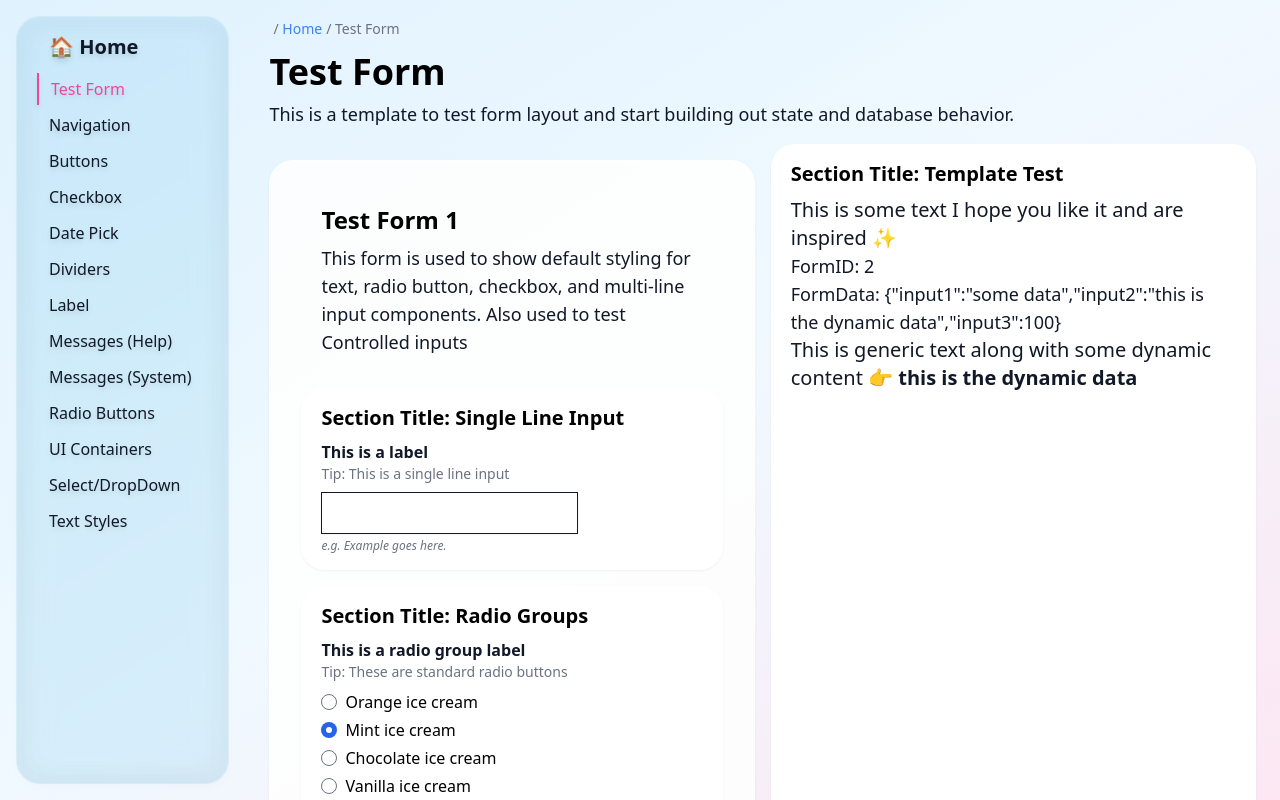
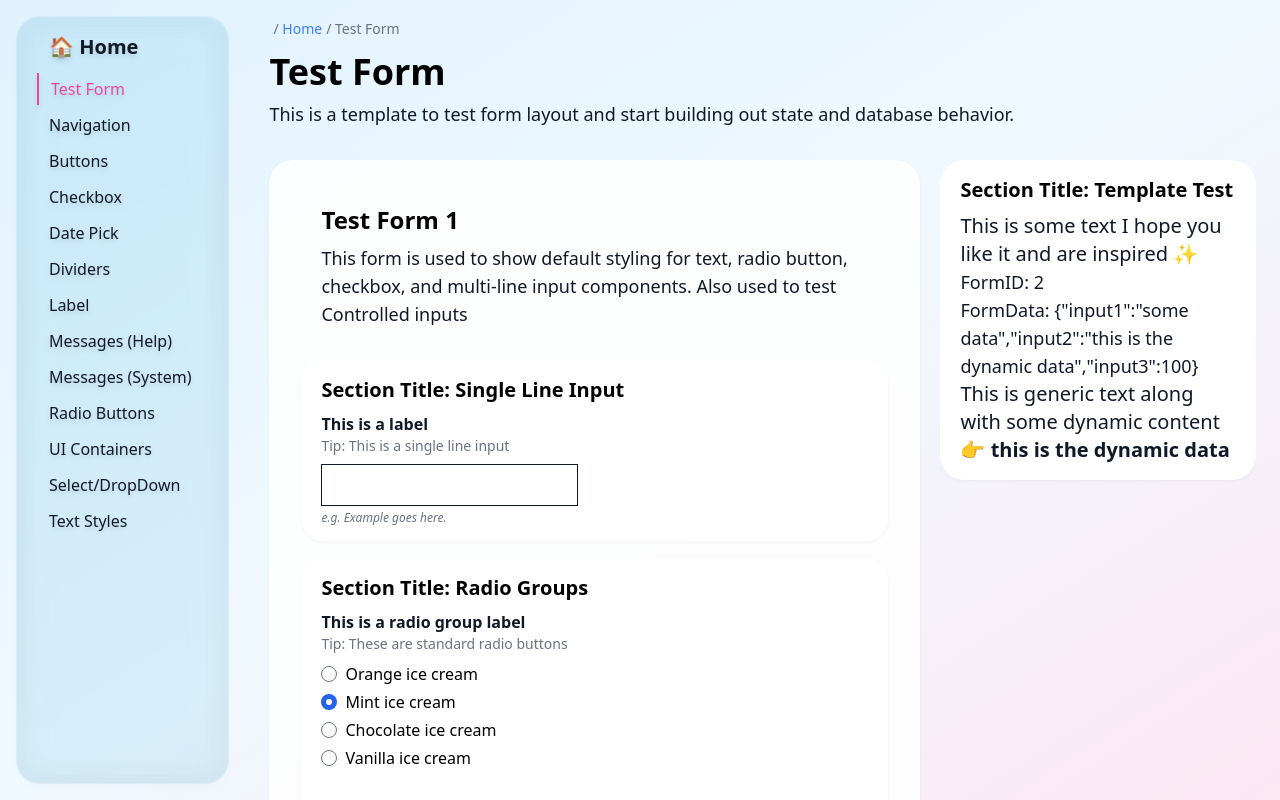
Before and after one commit to tayv/Project-Bubblegum, a Next.js app: page /forms/test-form in a window 1280 px wide. Built offline with nearby package versions, Linux system fonts and the light colour scheme.

Commit message:
Template now stickies to right side

```diff
--- a/pages/forms/test-form.tsx
+++ b/pages/forms/test-form.tsx
@@ -144,8 +144,8 @@ const TestForm: FC = () => {
       <Heading text="Test Form" size="h1" type="primary"/>
       <Paragraph text="This is a template to test form layout and start building out state and database behavior." size="standard" type="primary" />
 
-      <div className="grid grid-cols-1 sm:grid-cols-2 gap-4 w-full xl:max-w-1400">
-        <form className="py-3 px-8 my-8 rounded-3xl bg-white/90 drop-shadow-sm " onSubmit={ onSubmit }>
+      <div className="grid grid-cols-1 sm:grid-cols-3 gap-5 w-full xl:max-w-1400">
+        <form className="col-span-2 py-3 px-8 my-8 rounded-3xl bg-white/90 drop-shadow-sm " onSubmit={ onSubmit }>
           <Section id="intro" style="blank">
             <Heading text="Test Form 1" size="h2" type="primary"/>
             <Paragraph text="This form is used to show default styling for text, radio button, checkbox, and multi-line input components. Also used to test Controlled inputs" size="standard" type="primary" />
@@ -392,13 +392,16 @@ const TestForm: FC = () => {
         </form>
 
 
-      { /*TEMPLATE TEST SECTION START --------------------------------------------- */}
-      <Section id="templateTest" style="standard">
-        <Heading text="Section Title: Template Test" size="h3" type="primary"/>
-        <TemplateGeneric location="b" docID={2} formData={ { input1: "some data", input2: "this is the dynamic data", input3: 100 } } />
-      </Section>
-
+      { /*TEMPLATE SECTION START --------------------------------------------- */}
+      <div className="overflow-visible my-4"> {/* div needed for sticky to work. Cannot use overflow: scroll/hidden/auto with sticky https://www.digitalocean.com/community/tutorials/css-position-sticky */}
+        <div className="sticky top-0 overflow-y-auto">
+          <Section id="templateTest" style="standard">
+            <Heading text="Section Title: Template Test" size="h3" type="primary"/>
+            <TemplateGeneric location="b" docID={2} formData={ { input1: "some data", input2: "this is the dynamic data", input3: 100 } } />
+          </Section>
+        </div>
       </div>
+     </div>
       { /*TEMPLATE TEST SECTION END --------------------------------------------- */}
 
 
```
